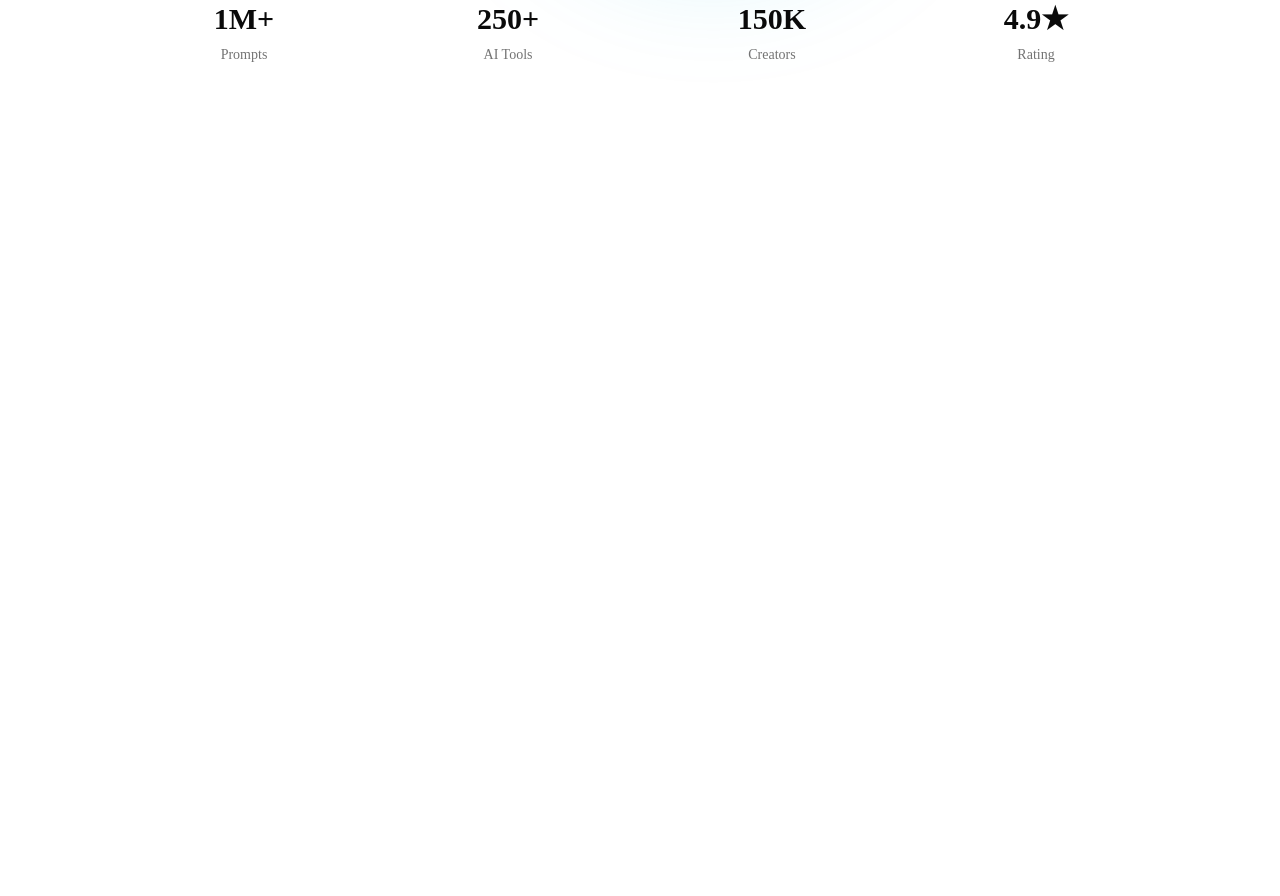
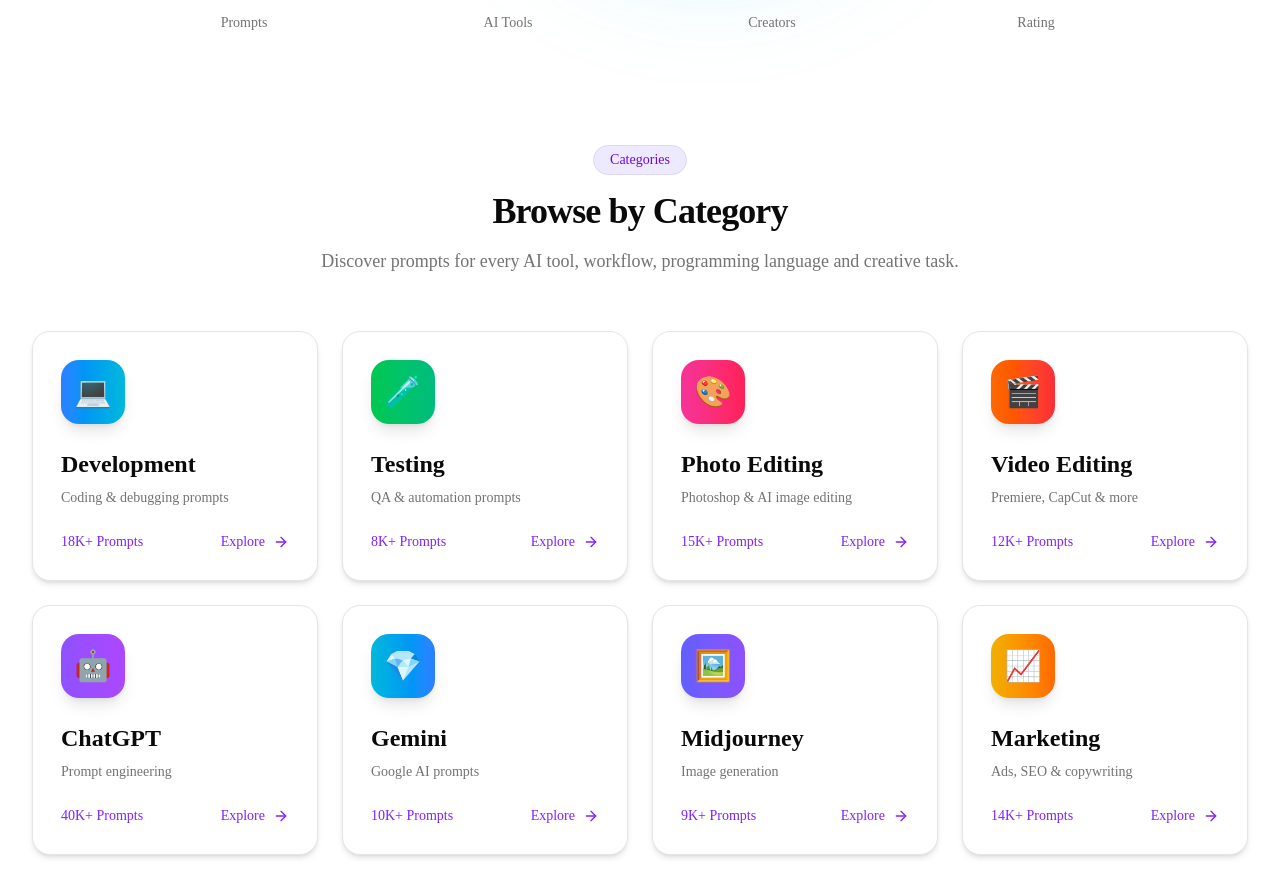
Before and after one commit to Gopalmahto/prompthub, a Next.js app: page / in a window 1280 px wide. Shown: the part 694-1590 px from the top of the page. Before the commit the page ends 903 px from the top, so only its background shows below. Built offline with nearby package versions, Linux system fonts and the light colour scheme.

Commit message:
style: refine landing page spacing and category section

```diff
--- a/src/app/page.tsx
+++ b/src/app/page.tsx
@@ -1,11 +1,13 @@
+import { Hero } from "@/components/hero";
 import { Navbar } from "@/components/layout";
-import { Hero } from "@/components/hero";
+import { CategoriesSection } from "@/components/sections";
 
 export default function Home() {
   return (
     <>
       <Navbar />
       <Hero />
+      <CategoriesSection />
     </>
   );
 }
--- /dev/null
+++ b/src/components/cards/CategoryCard.tsx
@@ -0,0 +1,55 @@
+"use client";
+
+import Link from "next/link";
+import { motion } from "framer-motion";
+import { ArrowRight } from "lucide-react";
+
+import { Category } from "@/types/category";
+
+interface CategoryCardProps {
+  category: Category;
+}
+
+export default function CategoryCard({ category }: CategoryCardProps) {
+  return (
+    <Link
+      href={`/categories/${category.title.toLowerCase().replace(/\s+/g, "-")}`}
+    >
+      <motion.div
+        whileHover={{
+          y: -10,
+          scale: 1.02,
+        }}
+        transition={{ duration: 0.25 }}
+        className="group cursor-pointer rounded-2xl border bg-background p-7 shadow-md transition-all duration-300 hover:border-violet-300 hover:shadow-2xl"
+      >
+        {/* Icon */}
+        <div
+          className={`mb-6 flex h-16 w-16 items-center justify-center rounded-2xl bg-gradient-to-r ${category.color} text-3xl shadow-lg`}
+        >
+          {category.icon}
+        </div>
+
+        {/* Title */}
+        <h3 className="text-2xl font-bold">{category.title}</h3>
+
+        {/* Description */}
+        <p className="mt-2 text-sm text-muted-foreground">
+          {category.description}
+        </p>
+
+        {/* Footer */}
+        <div className="mt-6 flex items-center justify-between">
+          <span className="text-sm font-medium text-violet-600">
+            {category.promptCount} Prompts
+          </span>
+
+          <div className="flex items-center gap-2 text-sm font-medium text-violet-600">
+            Explore
+            <ArrowRight className="h-4 w-4 transition-transform duration-300 group-hover:translate-x-1" />
+          </div>
+        </div>
+      </motion.div>
+    </Link>
+  );
+}
--- /dev/null
+++ b/src/components/cards/index.ts
@@ -0,0 +1 @@
+export { default as CategoryCard } from "./CategoryCard";
--- a/src/components/common/Section.tsx
+++ b/src/components/common/Section.tsx
@@ -11,12 +11,7 @@
   className,
 }: SectionProps) {
   return (
-    <section
-      className={cn(
-        "py-16 md:py-24",
-        className
-      )}
-    >
+    <section className={cn(className)}>
       {children}
     </section>
   );
--- a/src/components/common/SectionHeading.tsx
+++ b/src/components/common/SectionHeading.tsx
@@ -1,23 +1,33 @@
 interface SectionHeadingProps {
+  badge?: string;
   title: string;
   description?: string;
 }
 
 export default function SectionHeading({
+  badge,
   title,
   description,
 }: SectionHeadingProps) {
   return (
-    <div className="mb-12 text-center">
-      <h2 className="text-3xl font-bold tracking-tight md:text-5xl">
+    <div className="mx-auto max-w-3xl text-center">
+
+      {badge && (
+        <span className="inline-flex rounded-full border border-violet-200 bg-violet-100 px-4 py-1 text-sm font-medium text-violet-700">
+          {badge}
+        </span>
+      )}
+
+      <h2 className="mt-4 text-4xl font-bold tracking-tight">
         {title}
       </h2>
 
       {description && (
-        <p className="mx-auto mt-4 max-w-2xl text-muted-foreground">
+        <p className="mt-4 text-lg text-muted-foreground">
           {description}
         </p>
       )}
+
     </div>
   );
 }
--- a/src/components/hero/Hero.tsx
+++ b/src/components/hero/Hero.tsx
@@ -11,7 +11,7 @@
 
 export default function Hero() {
   return (
-    <Section className="relative overflow-hidden py-28 md:py-36">
+    <Section className="relative overflow-hidden pt-24 pb-16 md:pt-32 md:pb-20">
       <HeroBackground />
 
       <Container>
--- a/src/components/hero/HeroStats.tsx
+++ b/src/components/hero/HeroStats.tsx
@@ -2,7 +2,7 @@
 
 export default function HeroStats() {
   return (
-    <div className="mt-14 grid grid-cols-2 gap-8 md:grid-cols-4">
+    <div className="mt-10 grid grid-cols-2 gap-8 md:grid-cols-4">
       {heroStats.map((item) => (
         <div
           key={item.label}
--- /dev/null
+++ b/src/components/sections/CategoriesSection.tsx
@@ -0,0 +1,38 @@
+"use client";
+
+import { motion } from "framer-motion";
+
+import { Container, Section, SectionHeading } from "@/components/common";
+import { CategoryCard } from "@/components/cards";
+import { categories } from "@/constants/categories";
+
+export default function CategoriesSection() {
+  return (
+    <Section className="pt-8 pb-24">
+      <Container>
+
+        <SectionHeading
+          badge="Categories"
+          title="Browse by Category"
+          description="Discover prompts for every AI tool, workflow, programming language and creative task."
+        />
+
+        <motion.div
+          initial={{ opacity: 0, y: 40 }}
+          whileInView={{ opacity: 1, y: 0 }}
+          viewport={{ once: true }}
+          transition={{ duration: 0.6 }}
+          className="mt-14 grid gap-6 sm:grid-cols-2 lg:grid-cols-4"
+        >
+          {categories.map((category) => (
+            <CategoryCard
+              key={category.id}
+              category={category}
+            />
+          ))}
+        </motion.div>
+
+      </Container>
+    </Section>
+  );
+}
--- /dev/null
+++ b/src/components/sections/index.ts
@@ -0,0 +1 @@
+export { default as CategoriesSection } from "./CategoriesSection";
--- /dev/null
+++ b/src/constants/categories.ts
@@ -0,0 +1,68 @@
+import { Category } from "@/types/category";
+
+export const categories: Category[] = [
+  {
+    id: 1,
+    title: "Development",
+    description: "Coding & debugging prompts",
+    promptCount: "18K+",
+    icon: "💻",
+    color: "from-blue-500 to-cyan-500",
+  },
+  {
+    id: 2,
+    title: "Testing",
+    description: "QA & automation prompts",
+    promptCount: "8K+",
+    icon: "🧪",
+    color: "from-green-500 to-emerald-500",
+  },
+  {
+    id: 3,
+    title: "Photo Editing",
+    description: "Photoshop & AI image editing",
+    promptCount: "15K+",
+    icon: "🎨",
+    color: "from-pink-500 to-rose-500",
+  },
+  {
+    id: 4,
+    title: "Video Editing",
+    description: "Premiere, CapCut & more",
+    promptCount: "12K+",
+    icon: "🎬",
+    color: "from-orange-500 to-red-500",
+  },
+  {
+    id: 5,
+    title: "ChatGPT",
+    description: "Prompt engineering",
+    promptCount: "40K+",
+    icon: "🤖",
+    color: "from-violet-500 to-purple-500",
+  },
+  {
+    id: 6,
+    title: "Gemini",
+    description: "Google AI prompts",
+    promptCount: "10K+",
+    icon: "💎",
+    color: "from-cyan-500 to-blue-500",
+  },
+  {
+    id: 7,
+    title: "Midjourney",
+    description: "Image generation",
+    promptCount: "9K+",
+    icon: "🖼️",
+    color: "from-indigo-500 to-violet-500",
+  },
+  {
+    id: 8,
+    title: "Marketing",
+    description: "Ads, SEO & copywriting",
+    promptCount: "14K+",
+    icon: "📈",
+    color: "from-yellow-500 to-orange-500",
+  },
+];
--- /dev/null
+++ b/src/types/category.ts
@@ -0,0 +1,8 @@
+export interface Category {
+  id: number;
+  title: string;
+  description: string;
+  promptCount: string;
+  icon: string;
+  color: string;
+}
```
